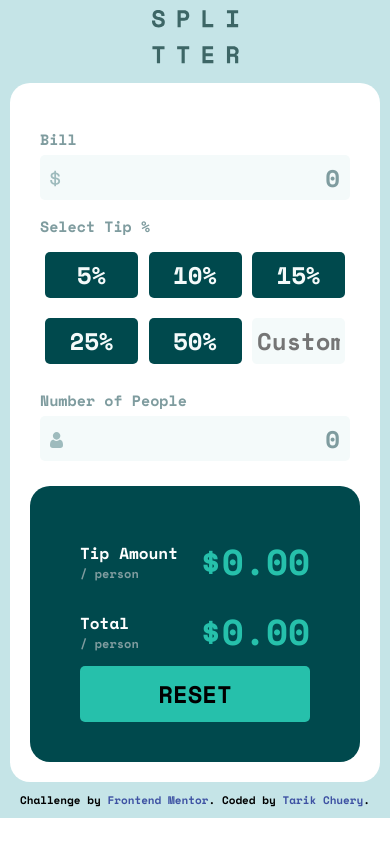
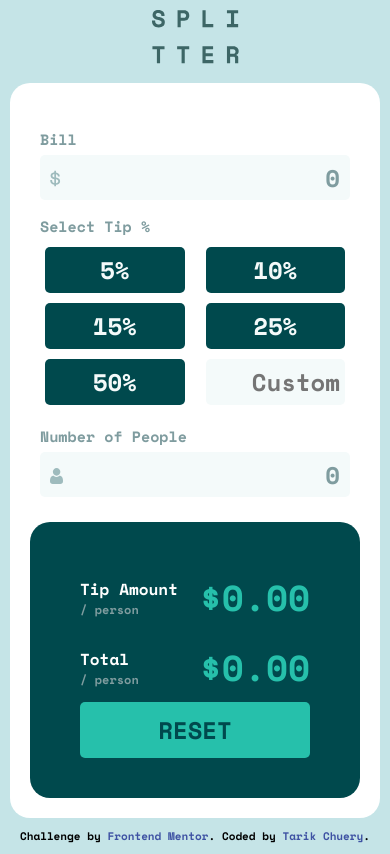
Before and after one commit to tarikochuery/tip-calculator-app, a PHP site: page / in a window 390 px wide. Before the commit the page ends 818 px from the top, so only its background shows below. Run offline with PHP 8.4, Linux system fonts and the light colour scheme.

Commit message:
Responsiveness bug fix

```diff
--- a/js/index.js
+++ b/js/index.js
@@ -71,8 +71,8 @@ const handleResetClick = () => {
   totalBillInput.value = ''
   totalPeopleInput.value = ''
   tipPercentCustomInput.value = ''
-  totalStrong.innerText = '0.00'
-  tipAmountStrong.innerText = '0.00'
+  totalStrong.innerText = '$0.00'
+  tipAmountStrong.innerText = '$0.00'
 }
 
 const calculateTotalTip = () => {
--- a/styles/style.css
+++ b/styles/style.css
@@ -136,7 +136,7 @@ body {
 
 .tip-percent {
   width: 30%;
-  margin: 10px 5px;
+  margin: 5px;
   align-items: center;
   border: none;
   border-radius: 5px;
@@ -224,6 +224,7 @@ body {
   font-size: 24px;
   font-weight: 700;
   background-color: var(--strong-cyan);
+  color: var(--very-dark-cyan);
 }
 
 .reset-button:hover {
@@ -268,4 +269,8 @@ body {
   .result-container {
     width: 100%;
   }
+
+  .tip-percent {
+    width: 45%;
+  }
 }
```
